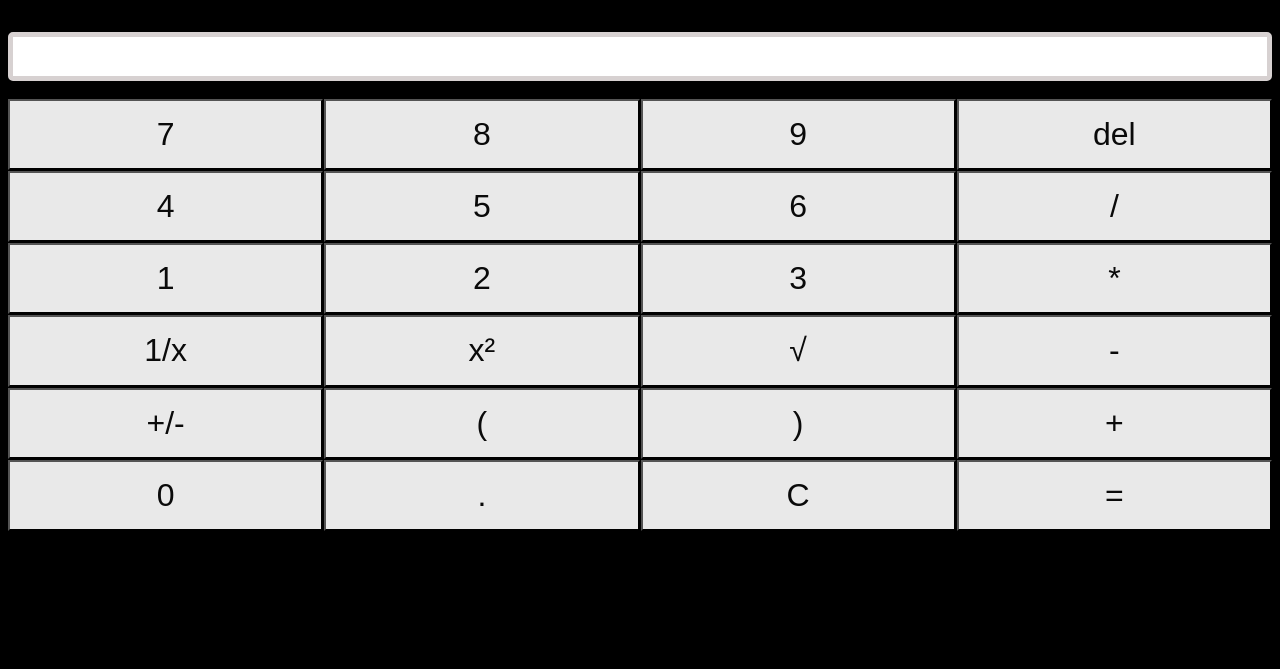
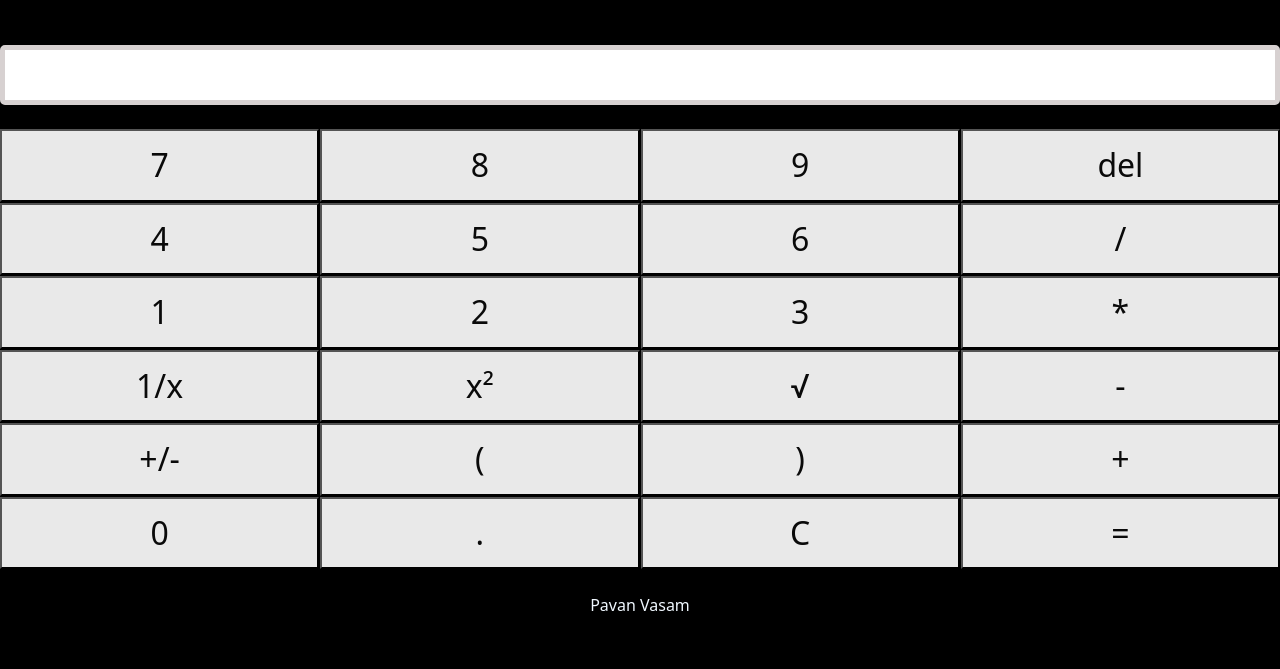
Before and after one commit to vasampavan/calculator, a plain HTML site: page index.html in a window 1280 px wide. Shown: the part 131-800 px from the top of the page. Drawn offline with nearby package versions, Linux system fonts and the light colour scheme.

Commit message:
Add files via upload

```diff
--- a/index.html
+++ b/index.html
@@ -3,6 +3,7 @@
     <meta charset="UTF-8">
     <meta name="viewport" content="width=device-width, initial-scale=1.0">
     <title>Calculator</title>
+    <link href="https://cdn.jsdelivr.net/npm/bootstrap@5.3.3/dist/css/bootstrap.min.css" rel="stylesheet" integrity="sha384-QWTKZyjpPEjISv5WaRU9OFeRpok6YctnYmDr5pNlyT2bRjXh0JMhjY6hW+ALEwIH" crossorigin="anonymous">
     <link rel="stylesheet" href="./public/style.css">
 </head>
 <body>
@@ -42,6 +43,11 @@
 
         </div>
     </div>
+    <br>
+
     <script src="./public/index.js"></script>
 </body>
+<footer>
+    Pavan Vasam
+</footer>
 </html>
--- a/public/index.js
+++ b/public/index.js
@@ -54,5 +54,5 @@
 }
 function invalid(){
     alert("Invalid Input");
-    window.location.reload();
+
 }
--- a/public/style.css
+++ b/public/style.css
@@ -27,4 +27,8 @@
 }
 body{
     background-color: black;
+    text-align: center;
 }
+footer{
+    color: aliceblue;
+}
```
